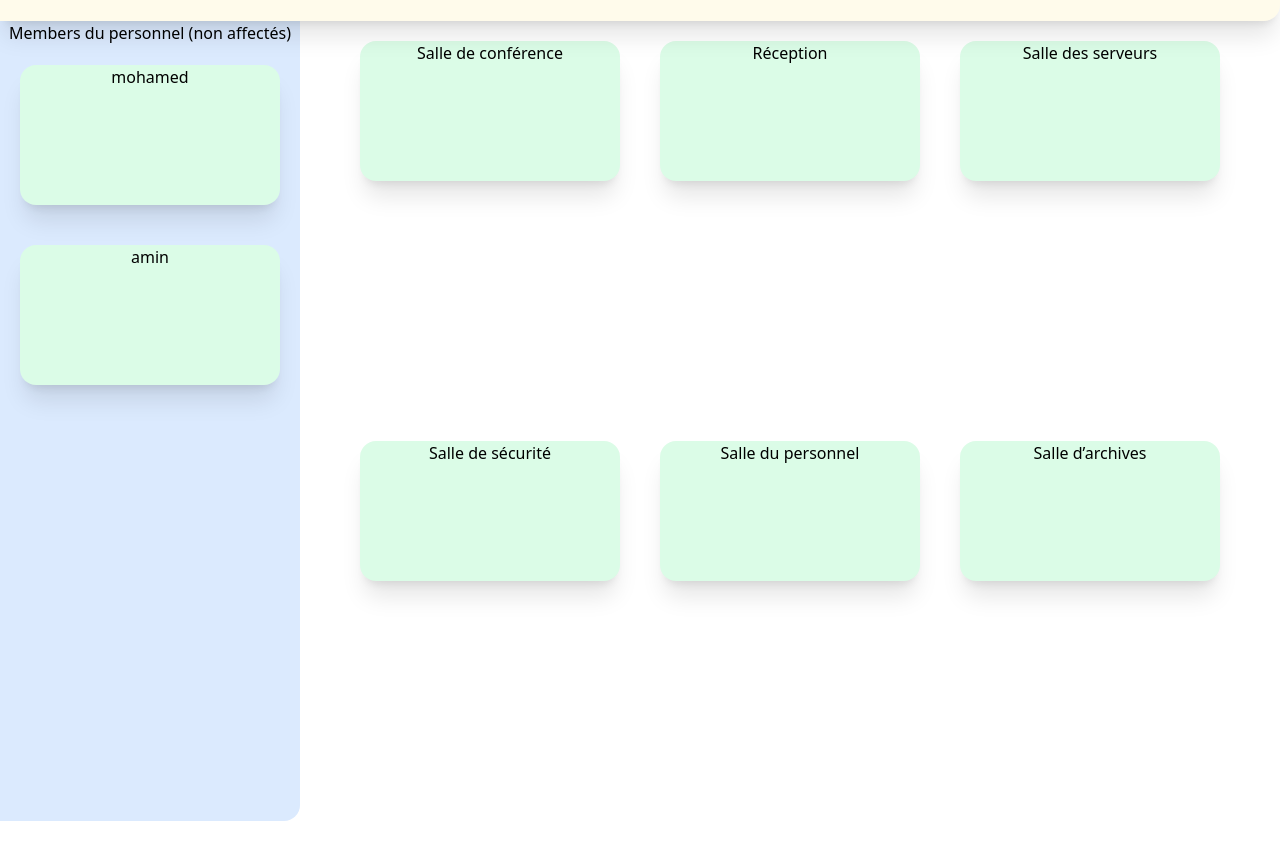
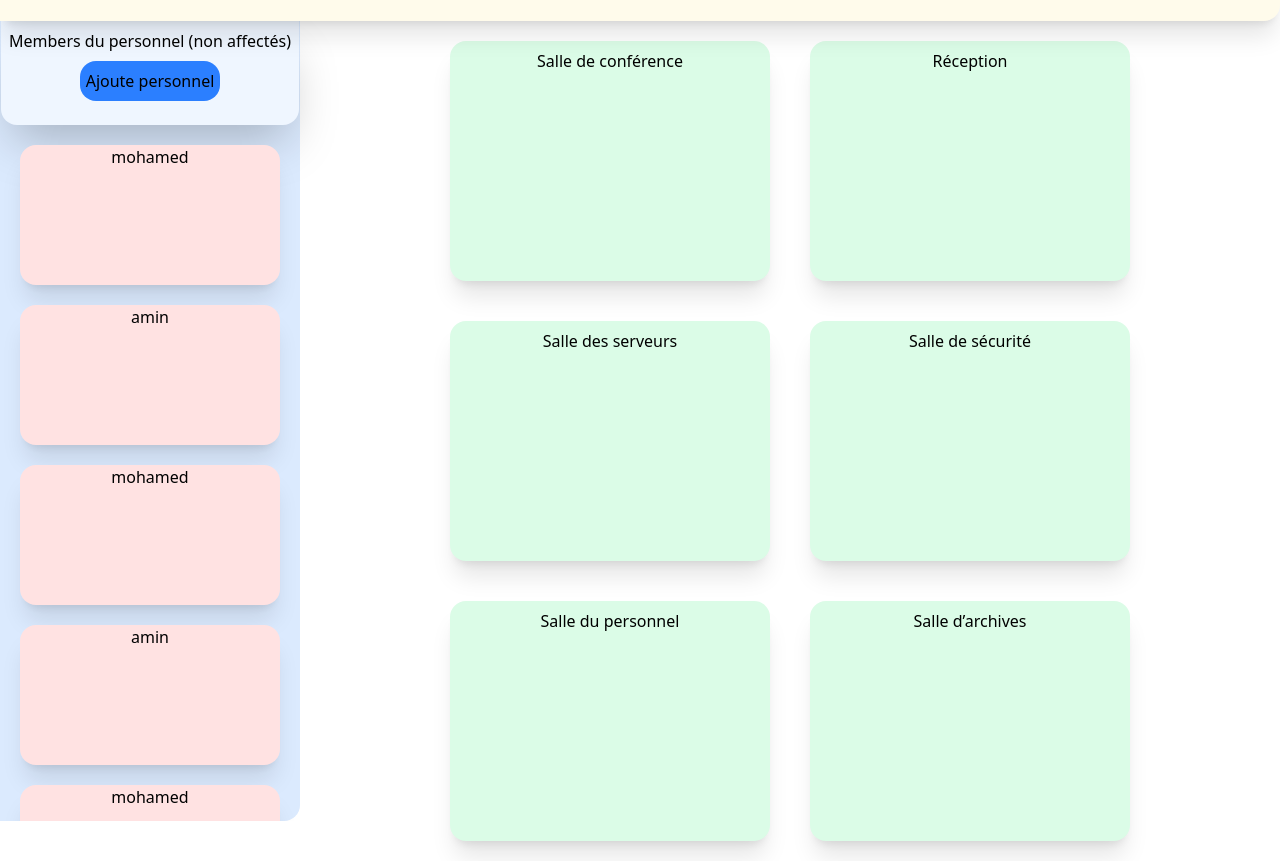
Before and after one commit to Abd0id/office-staff-dashboard, a website: page index.html in a window 1280 px wide. Shown: the part 59-920 px from the top of the page. Before the commit the page ends 880 px from the top, so only its background shows below. Drawn offline with Linux system fonts and the light colour scheme.

Commit message:
adding an add button

```diff
--- a/index.html
+++ b/index.html
@@ -55,50 +55,93 @@
     </header>
     <main class="min-h-screen lg:flex">
       <section
-        class="bg-blue-100 h-screen lg:flex lg:flex-col sticky items-center top-0 left-0 z-5 rounded-br-2xl"
+        class="bg-blue-100 lg:h-screen lg:flex lg:flex-col hidden items-center top-0 left-0 z-5 rounded-br-2xl"
       >
-        <h2 class="text-md font-medium text-center">Members du personnel (non affectés)</h2>
         <div
-          class="bg-green-100 h-35 lg:w-65 rounded-2xl m-5 flex justify-center shadow-xl"
+          class="flex flex-col items-center bg-blue-50 rounded-b-2xl shadow-2xl h-45 p-2 gap-2"
         >
-          <h3 class="text-center">mohamed</h3>
+          <h2 class="text-md font-medium text-center">
+            Members du personnel (non affectés)
+          </h2>
+          <button class="bg-blue-500 h-10 w-35 rounded-2xl">
+            Ajoute personnel
+          </button>
         </div>
-        <div
-          class="bg-green-100 h-35 lg:w-65 rounded-2xl m-5 flex justify-center shadow-xl"
-        >
-          <h3 class="text-center">amin</h3>
+
+        <div class="overflow-x-auto">
+          <div
+            class="bg-red-100 h-35 lg:w-65 rounded-2xl m-5 flex justify-center shadow-xl"
+          >
+            <h3 class="text-center">mohamed</h3>
+          </div>
+          <div
+            class="bg-red-100 h-35 lg:w-65 rounded-2xl m-5 flex justify-center shadow-xl"
+          >
+            <h3 class="text-center">amin</h3>
+          </div>
+          <div
+            class="bg-red-100 h-35 lg:w-65 rounded-2xl m-5 flex justify-center shadow-xl"
+          >
+            <h3 class="text-center">mohamed</h3>
+          </div>
+          <div
+            class="bg-red-100 h-35 lg:w-65 rounded-2xl m-5 flex justify-center shadow-xl"
+          >
+            <h3 class="text-center">amin</h3>
+          </div>
+          <div
+            class="bg-red-100 h-35 lg:w-65 rounded-2xl m-5 flex justify-center shadow-xl"
+          >
+            <h3 class="text-center">mohamed</h3>
+          </div>
+          <div
+            class="bg-red-100 h-35 lg:w-65 rounded-2xl m-5 flex justify-center shadow-xl"
+          >
+            <h3 class="text-center">amin</h3>
+          </div>
+          <div
+            class="bg-red-100 h-35 lg:w-65 rounded-2xl m-5 flex justify-center shadow-xl"
+          >
+            <h3 class="text-center">mohamed</h3>
+          </div>
+          <div
+            class="bg-red-100 h-35 lg:w-65 rounded-2xl m-5 flex justify-center shadow-xl"
+          >
+            <h3 class="text-center">amin</h3>
+          </div>
         </div>
       </section>
+
       <section
         class="w-screen flex flex-col lg:flex-row justify-center flex-wrap"
       >
         <div
-          class="bg-green-100 h-35 lg:w-65 rounded-2xl m-5 flex justify-center shadow-xl"
+          class="bg-green-100 h-60 lg:w-80 rounded-2xl m-5 py-2 flex justify-center shadow-xl"
         >
           <h3 class="text-center">Salle de conférence</h3>
         </div>
         <div
-          class="bg-green-100 h-35 lg:w-65 rounded-2xl m-5 flex justify-center shadow-xl"
+          class="bg-green-100 h-60 lg:w-80 rounded-2xl m-5 py-2 flex justify-center shadow-xl"
         >
           <h3 class="text-center">Réception</h3>
         </div>
         <div
-          class="bg-green-100 h-35 lg:w-65 rounded-2xl m-5 flex justify-center shadow-xl"
+          class="bg-green-100 h-60 lg:w-80 rounded-2xl m-5 py-2 flex justify-center shadow-xl"
         >
           <h3 class="text-center">Salle des serveurs</h3>
         </div>
         <div
-          class="bg-green-100 h-35 lg:w-65 rounded-2xl m-5 flex justify-center shadow-xl"
+          class="bg-green-100 h-60 lg:w-80 rounded-2xl m-5 py-2 flex justify-center shadow-xl"
         >
           <h3 class="text-center">Salle de sécurité</h3>
         </div>
         <div
-          class="bg-green-100 h-35 lg:w-65 rounded-2xl m-5 flex justify-center shadow-xl"
+          class="bg-green-100 h-60 lg:w-80 rounded-2xl m-5 py-2 flex justify-center shadow-xl"
         >
           <h3 class="text-center">Salle du personnel</h3>
         </div>
         <div
-          class="bg-green-100 h-35 lg:w-65 rounded-2xl m-5 flex justify-center shadow-xl"
+          class="bg-green-100 h-60 lg:w-80 rounded-2xl m-5 py-2 flex justify-center shadow-xl"
         >
           <h3 class="text-center">Salle d’archives</h3>
         </div>
```
Also changed, not shown: src/output.css.
